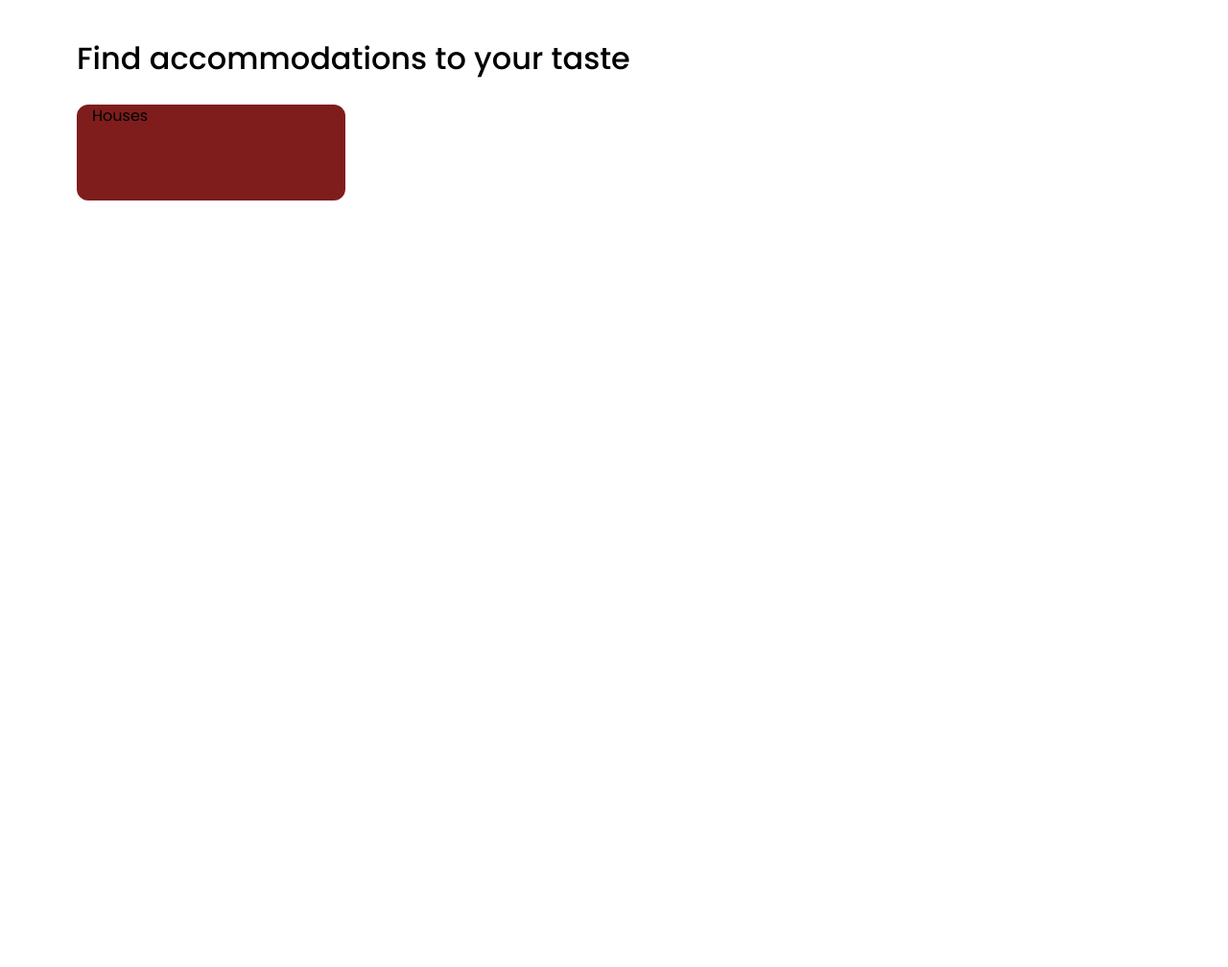
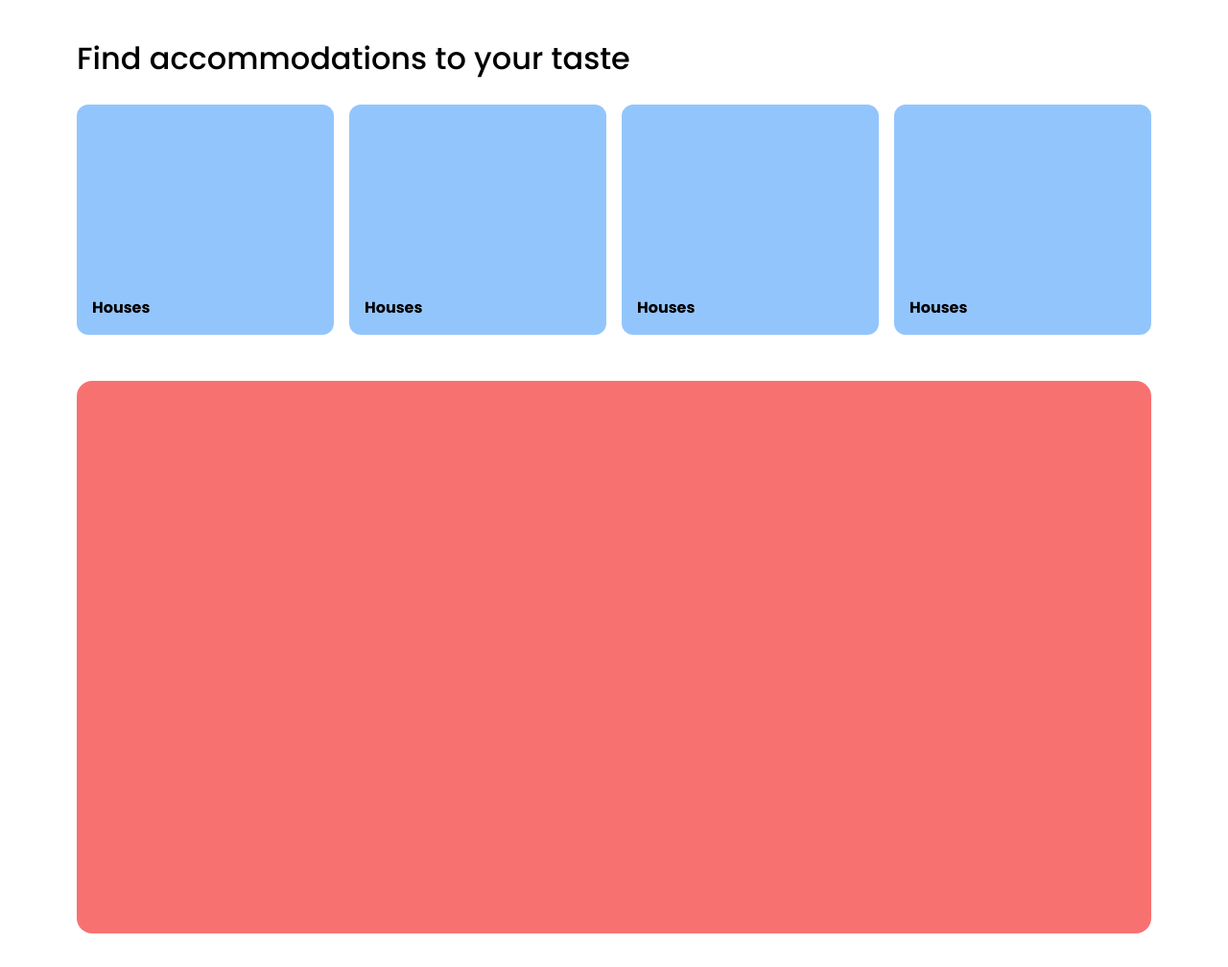
Before and after one commit to IGIRANEZAJosue/website-cloning, a plain HTML site: page index.html in a window 1280 px wide. Shown: the part 1153-2161 px from the top of the page at 96% size. Before the commit the page ends 1442 px from the top, so only its background shows below. Drawn offline with nearby package versions, Linux system fonts and the light colour scheme.

Commit message:
Section 4

```diff
--- a/index.html
+++ b/index.html
@@ -89,9 +89,25 @@
       <section class=" py-4 px-20 space-y-6">
          <h1 class="font-medium text-[32px]">Find accommodations to your taste</h1>
          <div class="flex gap-4">
-            <div class="w-1/4 h-[100px] bg-red-900 rounded-xl">
-               <h1 class="relative -bottom-0 left-4">Houses</h1>
+            <div class="accomodation-image w-1/4 h-[240px] relative bg-blue-300 rounded-xl">
+               <h1 class=" font-bold absolute bottom-4 left-4">Houses</h1>
             </div>
+            <div class="accomodation-image w-1/4 h-[240px] relative bg-blue-300 rounded-xl">
+               <h1 class=" font-bold absolute bottom-4 left-4">Houses</h1>
+            </div>
+            <div class="accomodation-image w-1/4 h-[240px] relative bg-blue-300 rounded-xl">
+               <h1 class=" font-bold absolute bottom-4 left-4">Houses</h1>
+            </div>
+            <div class="accomodation-image w-1/4 h-[240px] relative bg-blue-300 rounded-xl">
+               <h1 class=" font-bold absolute bottom-4 left-4">Houses</h1>
+            </div>
+
+         </div>
+      </section>
+
+      <!-- Holiday homes of the year -->
+      <section class="h-[80vh] w-full px-20 py-8 overflow-hidden">
+         <div class="third-section-image bg-red-400 h-full w-full rounded-2xl">
 
          </div>
       </section>
@@ -99,7 +115,6 @@
 
 
 
-
    </div>
 </body>
 </html>
```
